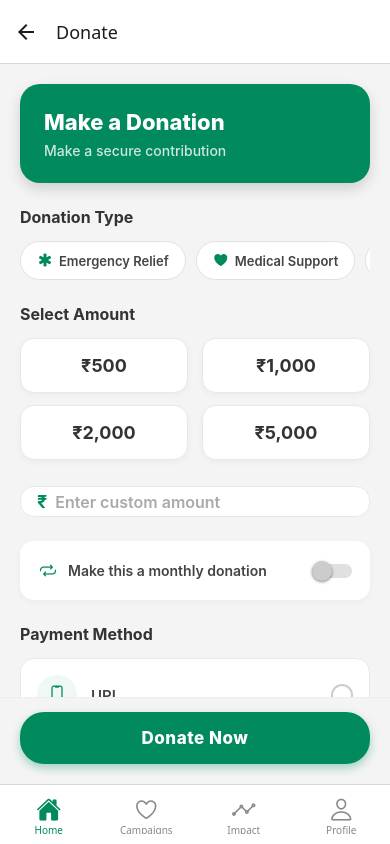
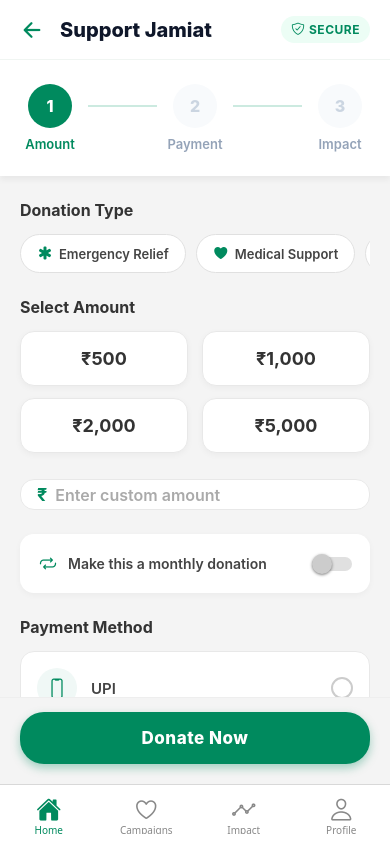
Before and after one commit to Hariksh/Donation_Impact_App, a React Native app: screen /DonationScreen in a window 390 px wide. Built offline with nearby package versions, Linux system fonts and the light colour scheme.

Commit message:
added timline of payment mode

```diff
--- a/src/navigation/AppNavigator.js
+++ b/src/navigation/AppNavigator.js
@@ -27,11 +27,11 @@
             <Stack.Screen
                 name="DonationScreen"
                 component={DonationScreen}
-                options={{ headerShown: true, title: 'Donate', headerBackTitleVisible: false }}
+                options={{ headerShown: false }}
             />
             <Stack.Screen
                 name="StoryDetailScreen"
-                component={StoryDetailScreen}/>
+                component={StoryDetailScreen} />
         </Stack.Navigator>
     );
 };
@@ -48,7 +48,7 @@
             <Stack.Screen
                 name="DonationScreen"
                 component={DonationScreen}
-                options={{ headerShown: true, title: 'Donate', headerBackTitleVisible: false }}
+                options={{ headerShown: false }}
             />
         </Stack.Navigator>
     );
--- a/src/screens/DonationScreen.js
+++ b/src/screens/DonationScreen.js
@@ -4,6 +4,7 @@
     Switch, Alert, Platform, KeyboardAvoidingView,
 } from 'react-native';
 import { useRoute, useNavigation } from '@react-navigation/native';
+import { useSafeAreaInsets } from 'react-native-safe-area-context';
 import { Ionicons } from '@expo/vector-icons';
 import { useDonation } from '../context/DonationContext';
 import DonationTypeSelector from '../components/donation/DonationTypeSelector';
@@ -14,6 +15,7 @@
 const DonationScreen = () => {
     const route = useRoute();
     const navigation = useNavigation();
+    const insets = useSafeAreaInsets();
     const campaign = route.params?.campaign;
     const donationType = route.params?.donationType;
     const { addDonation } = useDonation();
@@ -67,18 +69,60 @@
             style={styles.screen}
             behavior={Platform.OS === 'ios' ? 'padding' : undefined}
         >
+            <View style={[styles.stickyHeader, { paddingTop: insets.top }]}>
+                <View style={styles.headerContainer}>
+                    <TouchableOpacity onPress={() => navigation.goBack()} style={styles.backButton}>
+                        <Ionicons name="arrow-back" size={24} color="#008A5E" />
+                    </TouchableOpacity>
+                    <Text style={styles.headerTitle} numberOfLines={1}>
+                        {campaign ? campaign.title : 'Support Jamiat'}
+                    </Text>
+                    <View style={styles.secureBadge}>
+                        <Ionicons name="shield-checkmark-outline" size={14} color="#008A5E" />
+                        <Text style={styles.secureText}>SECURE</Text>
+                    </View>
+                </View>
+
+                {/* Progress Steps Component */}
+                <View style={styles.stepsContainer}>
+                    {/* Step 1 */}
+                    <View style={styles.stepWrapper}>
+                        <View style={[styles.stepCircle, styles.stepCircleActive]}>
+                            <Text style={[styles.stepNumber, styles.stepNumberActive]}>1</Text>
+                        </View>
+                        <Text style={[styles.stepLabel, styles.stepLabelActive]}>Amount</Text>
+                    </View>
+
+                    {/* Connecting Line 1 */}
+                    <View style={[styles.stepLine, styles.stepLineActive]} />
+
+                    {/* Step 2 */}
+                    <View style={styles.stepWrapper}>
+                        <View style={styles.stepCircle}>
+                            <Text style={styles.stepNumber}>2</Text>
+                        </View>
+                        <Text style={styles.stepLabel}>Payment</Text>
+                    </View>
+
+                    {/* Connecting Line 2 */}
+                    <View style={[styles.stepLine, styles.stepLineActive]} />
+
+                    {/* Step 3 */}
+                    <View style={styles.stepWrapper}>
+                        <View style={styles.stepCircle}>
+                            <Text style={styles.stepNumber}>3</Text>
+                        </View>
+                        <Text style={styles.stepLabel}>Impact</Text>
+                    </View>
+                </View>
+            </View>
+
             <ScrollView
                 style={{ flex: 1 }}
                 contentContainerStyle={styles.scrollContent}
                 showsVerticalScrollIndicator={false}
                 keyboardShouldPersistTaps="handled"
             >
-                <View style={styles.headerCard}>
-                    <Text style={styles.headerTitle} numberOfLines={2}>
-                        {campaign ? campaign.title : selectedType || 'Make a Donation'}
-                    </Text>
-                    <Text style={styles.headerSubtitle}>Make a secure contribution</Text>
-                </View>
 
                 {!campaign && (
                     <DonationTypeSelector
@@ -142,30 +186,102 @@
     },
     scrollContent: {
         padding: 20,
+        paddingTop: 24,
         paddingBottom: 100,
     },
-    headerCard: {
-        backgroundColor: '#008A5E',
-        borderRadius: 20,
-        padding: 24,
-        marginBottom: 24,
+    stickyHeader: {
+        backgroundColor: '#FFFFFF',
+        zIndex: 10,
+        elevation: 5,
         shadowColor: '#000',
-        shadowOffset: { width: 0, height: 6 },
-        shadowOpacity: 0.15,
-        shadowRadius: 14,
-        elevation: 8,
+        shadowOffset: { width: 0, height: 4 },
+        shadowOpacity: 0.05,
+        shadowRadius: 6,
+    },
+    headerContainer: {
+        flexDirection: 'row',
+        alignItems: 'center',
+        paddingHorizontal: 20,
+        paddingVertical: 16,
+        backgroundColor: '#FFFFFF',
+        borderBottomWidth: 1,
+        borderBottomColor: '#F0F5F2',
+    },
+    backButton: {
+        marginRight: 16,
     },
     headerTitle: {
-        fontSize: 22,
+        flex: 1,
+        fontSize: 20,
         fontWeight: '800',
+        color: '#0F172A',
+    },
+    secureBadge: {
+        flexDirection: 'row',
+        alignItems: 'center',
+        backgroundColor: '#ECFDF5',
+        paddingHorizontal: 10,
+        paddingVertical: 6,
+        borderRadius: 16,
+        gap: 4,
+    },
+    secureText: {
+        fontSize: 12,
+        fontWeight: '700',
+        color: '#008A5E',
+        letterSpacing: 0.5,
+    },
+    stepsContainer: {
+        flexDirection: 'row',
+        alignItems: 'flex-start',
+        justifyContent: 'center',
+        paddingHorizontal: 20,
+        paddingTop: 24,
+        paddingBottom: 24,
+        backgroundColor: '#FFFFFF',
+    },
+    stepWrapper: {
+        alignItems: 'center',
+        width: 60,
+    },
+    stepCircle: {
+        width: 44,
+        height: 44,
+        borderRadius: 22,
+        backgroundColor: '#F8FAFC',
+        alignItems: 'center',
+        justifyContent: 'center',
+        marginBottom: 8,
+    },
+    stepCircleActive: {
+        backgroundColor: '#008A5E',
+    },
+    stepNumber: {
+        fontSize: 16,
+        fontWeight: '800',
+        color: '#CBD5E1',
+    },
+    stepNumberActive: {
         color: '#FFFFFF',
-        marginBottom: 6,
-        lineHeight: 28,
     },
-    headerSubtitle: {
-        fontSize: 14,
-        fontWeight: '500',
-        color: 'rgba(255,255,255,0.8)',
+    stepLabel: {
+        fontSize: 13,
+        fontWeight: '600',
+        color: '#94A3B8',
+    },
+    stepLabelActive: {
+        color: '#008A5E',
+    },
+    stepLine: {
+        flex: 1,
+        height: 2,
+        backgroundColor: '#E2E8F0',
+        marginHorizontal: 8,
+        marginTop: 21,
+        maxWidth: 70,
+    },
+    stepLineActive: {
+        backgroundColor: '#CCEAE0',
     },
     section: {
         marginBottom: 24,
```
